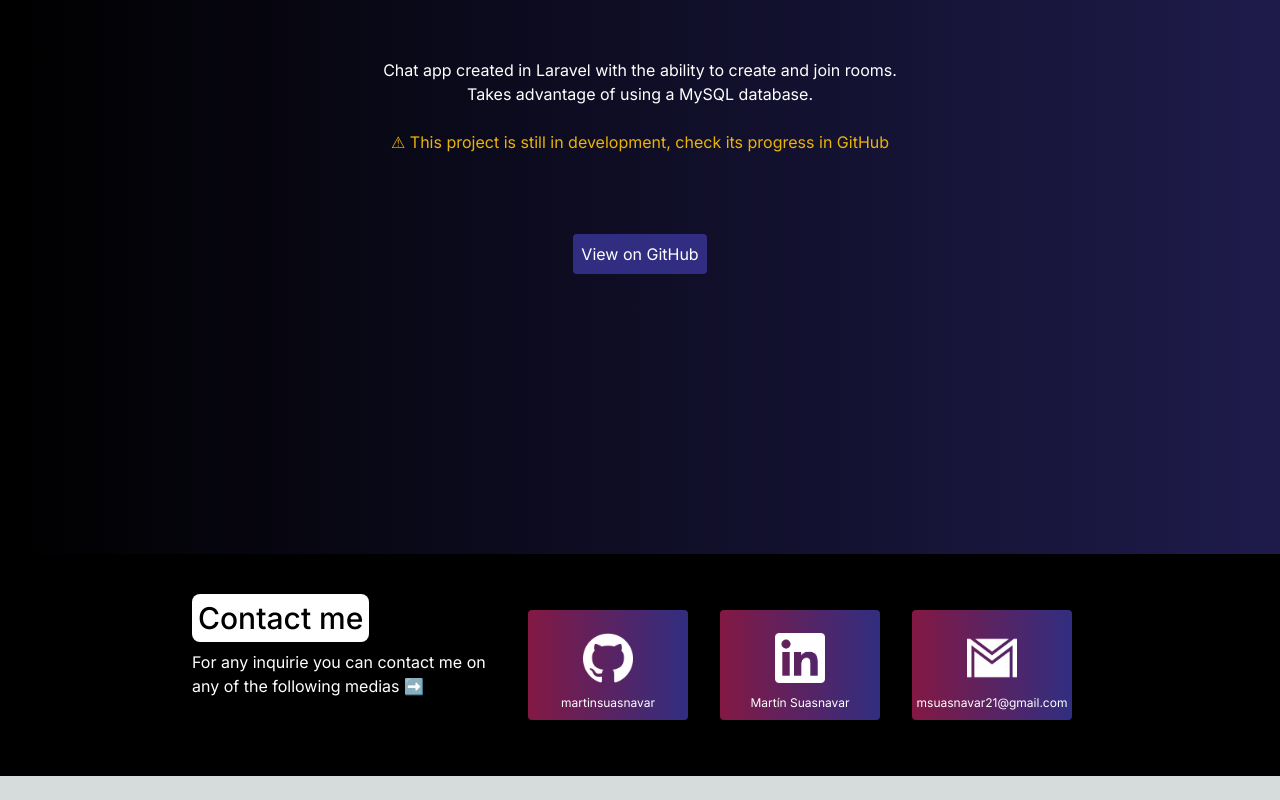
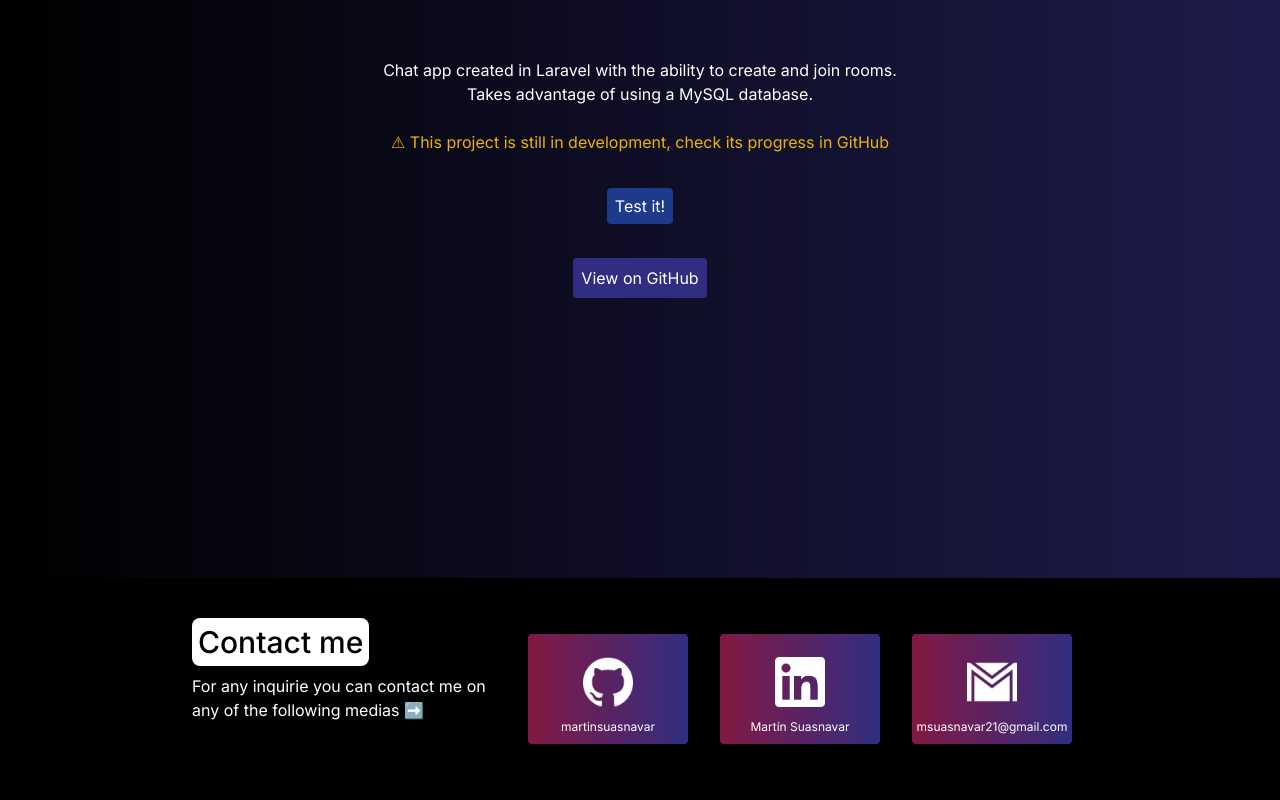
Before and after one commit to martinsuasnavar/portfolio, a Next.js app: page /en in a window 1280 px wide. Shown: the part 2741-3541 px from the top of the page. Before the commit the page ends 3517 px from the top, so only its background shows below. Built offline with nearby package versions, Linux system fonts and the light colour scheme.

Commit message:
Update page.tsx

```diff
--- a/src/app/[locale]/page.tsx
+++ b/src/app/[locale]/page.tsx
@@ -43,7 +43,7 @@ export default function Home() {
       warning: `${t("myProjects.warning")}`,
       info: ``,
       git: "https://github.com/martinsuasnavar/leaf-messenger",
-      app: "",
+      app: "https://leaf-messenger.vercel.app",
       screen: ""
     }
   ];
```
